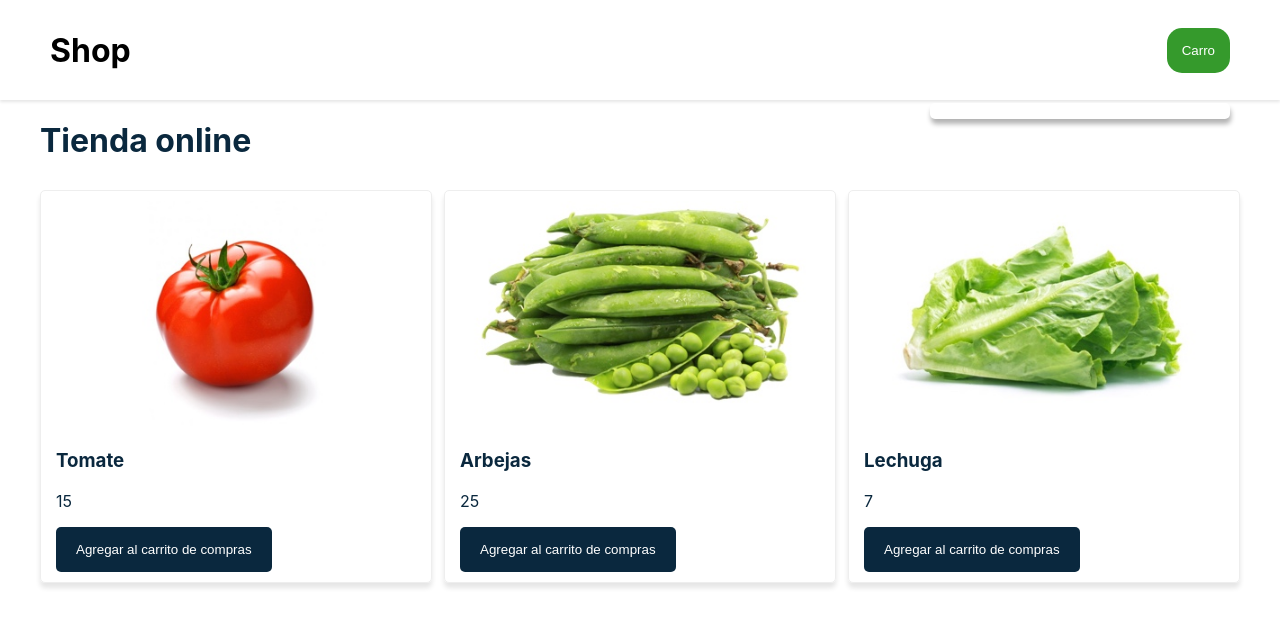
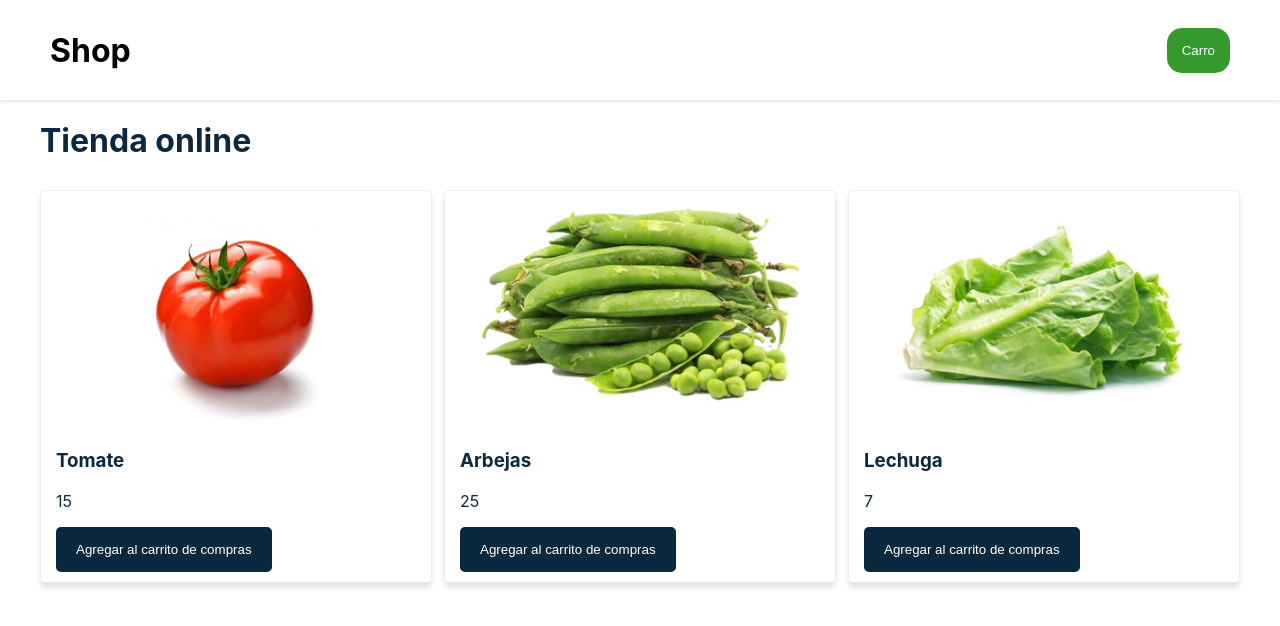
Before and after one commit to guillermo-conde/carrito-de-compras, a React (Create React App) app: page / in a window 1280 px wide. Shown: the top 626 px of the page. Built offline with nearby package versions, Linux system fonts and the light colour scheme.

Commit message:
Lógica para mostrar/ocultar el detalle del carrito

```diff
--- a/src/App.js
+++ b/src/App.js
@@ -11,7 +11,8 @@ class App extends Component{
       {nombre: 'Arbejas', precio: 25.00, img: '/productos/arbejas.jpg'},
       {nombre: 'Lechuga', precio: 7.00, img: '/productos/lechuga.jpg'}
     ],
-    carrito: []
+    carrito: [],
+    visibilidadCarrito: false
   }
 
   agregarAlCarrito = (producto) => {
@@ -31,10 +32,18 @@ class App extends Component{
     });
   }
 
+  mostrarCarrito = () => {
+    if (!this.state.carrito.length) {
+      return
+    }
+    this.setState({visibilidadCarrito: !this.state.visibilidadCarrito})
+  }
+
   render(){
+    const {visibilidadCarrito} = this.state;
     return (
       <div>
-        <Navegacion carrito={this.state.carrito}/>
+        <Navegacion carrito={this.state.carrito} visibilidadCarrito={visibilidadCarrito} mostrarCarrito={this.mostrarCarrito}/>
         <Layout>
           <Titulo></Titulo>
           <Productos
--- a/src/components/Carro.js
+++ b/src/components/Carro.js
@@ -20,7 +20,7 @@ const styles = {
 
 class Carro extends Component{
     render(){
-        const { carrito } = this.props;
+        const { carrito, visibilidadCarrito, mostrarCarrito } = this.props;
         const total = carrito.reduce((acc, el) => acc + el.cantidad, 0);
 
         return(
@@ -31,10 +31,11 @@ class Carro extends Component{
                         : null
                     }
                 </span>
-                <button style={styles.carro}>
+                <button onClick={ mostrarCarrito } style={styles.carro}>
                     Carro
                 </button>
-                <DetallesCarro carrito={carrito}/>
+                {visibilidadCarrito ? <DetallesCarro carrito={carrito}/> : null}
+
             </div>
         );
     }
--- a/src/components/Navegacion.js
+++ b/src/components/Navegacion.js
@@ -17,11 +17,12 @@ const styles = {
 
 class Navegacion extends Component{
     render(){
-        const { carrito } = this.props;
+        const { carrito, visibilidadCarrito, mostrarCarrito } = this.props;
         return (
             <nav style={styles.navbar}>
                 <Logo/>
-                <Carro carrito = { carrito }/>
+                <Carro carrito = { carrito } visibilidadCarrito={ visibilidadCarrito }
+                mostrarCarrito= { mostrarCarrito }/>
             </nav>
         );
     }
```
